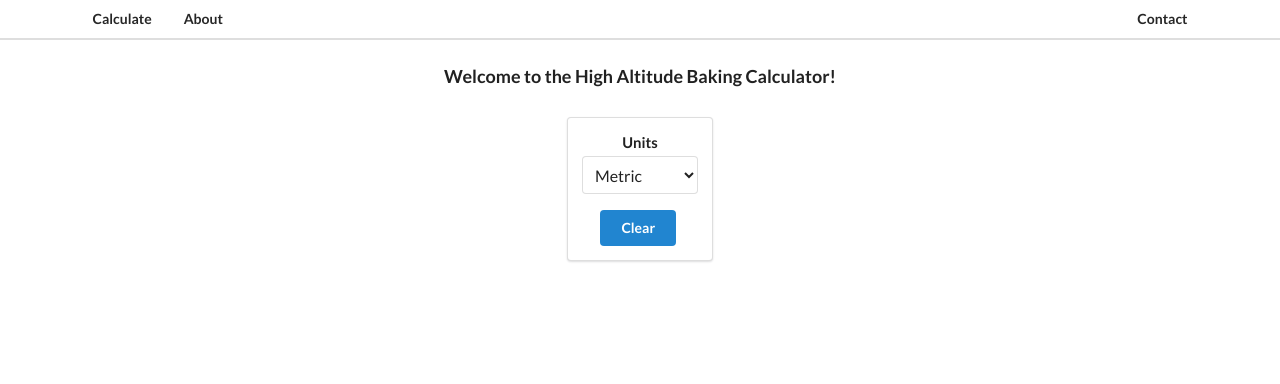
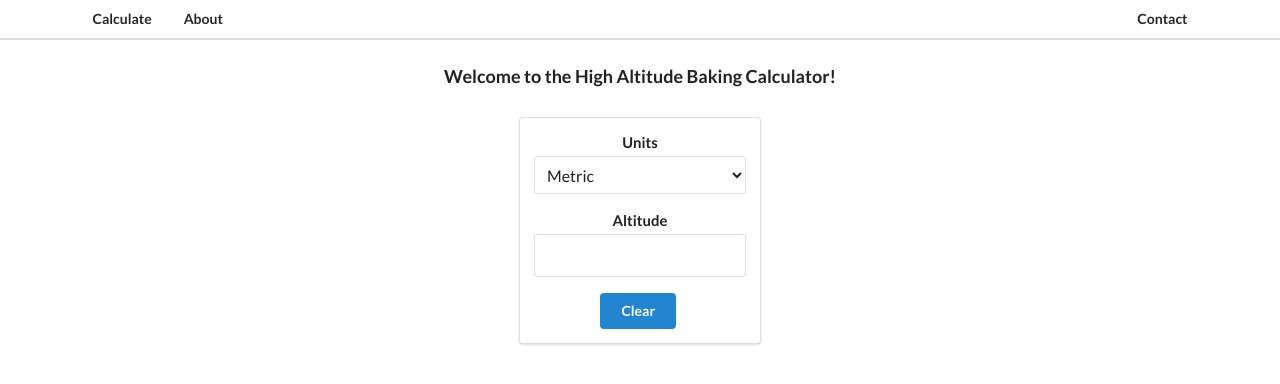
Before and after one commit to michaelmaryanoff/high-altitude-baking-calculator, a React (Create React App) app: page / in a window 1280 px wide. Shown: the top 384 px of the page. Built offline with nearby package versions, Linux system fonts and the light colour scheme.

Commit message:
Add altitude field

```diff
--- a/src/actions/index.js
+++ b/src/actions/index.js
@@ -1,9 +1,12 @@
-import { SELECT_UNIT, CLEAR_FORM } from './types';
-import { unitField } from '../components/form/inputTypes';
+import { SELECT_UNIT, CLEAR_FORM, SET_ALTITUDE } from './types';
+import { unitField, altitudeField } from '../components/form/inputTypes';
 
 export const handleDropDownInput = (inputId, inputValue) => dispatch => {
   if (inputId === unitField) {
     dispatch(selectUnit(inputValue));
+  }
+  if (inputId === altitudeField) {
+    dispatch(modifyAltitude(inputValue));
   }
 };
 
@@ -11,6 +14,10 @@ export const selectUnit = selectedUnit => {
   return { type: SELECT_UNIT, payload: selectedUnit };
 };
 
+export const modifyAltitude = altitude => {
+  return { type: SET_ALTITUDE, payload: altitude };
+};
+
 export const clearForm = () => {
   return { type: CLEAR_FORM };
 };
--- a/src/actions/types.js
+++ b/src/actions/types.js
@@ -1,3 +1,6 @@
 export const RESULTS = 'RESULTS';
 export const SELECT_UNIT = 'SELECT_UNIT';
+
+export const SET_ALTITUDE = 'SET_ALTITUDE'
+
 export const CLEAR_FORM = 'CLEAR_FORM';
--- a/src/components/form/CalculatorForm.js
+++ b/src/components/form/CalculatorForm.js
@@ -1,17 +1,19 @@
 import React, { useState } from 'react';
 import DropdownMenu from './DropdownMenu';
-import { unitField } from '../form/inputTypes';
+import { unitField, altitudeField } from '../form/inputTypes';
 
 import { clearForm } from '../../actions';
 
 import { useDispatch } from 'react-redux';
+import TextInputField from './TextInputField';
 
 const CalculatorForm = () => {
   const dispatch = useDispatch();
 
   const [unitFieldData, setUnitFieldData] = useState('metric');
+  const [altitudeFieldData, setAltitudeFieldDate] = useState('');
 
-  const defaults = { unitFieldDefault: 'metric' };
+  const defaults = { unitFieldDefault: 'metric', altitudeFieldDefault: '' };
 
   const unitDataSource = [
     { label: 'Metric', value: 'metric' },
@@ -22,8 +24,9 @@ const CalculatorForm = () => {
     event.preventDefault();
 
     // Set defaults in state
-    const { unitFieldDefault } = defaults;
+    const { unitFieldDefault, altitudeFieldDefault } = defaults;
     setUnitFieldData(unitFieldDefault);
+    setAltitudeFieldDate(altitudeFieldDefault);
 
     // Set defaults in Redux
     dispatch(clearForm());
@@ -35,7 +38,7 @@ const CalculatorForm = () => {
         <div className="ui segment">
           <form className="ui large form error">
             <div className="column">
-              <div className="fields">
+              <div className="one field">
                 <DropdownMenu
                   labelText="Units"
                   id={unitField}
@@ -44,7 +47,19 @@ const CalculatorForm = () => {
                   onChange={(id, value) => setUnitFieldData(value)}
                 />
               </div>
+              <div className="one field">
+                <TextInputField
+                  id={altitudeField}
+                  type="number"
+                  palceholder="Current altitude"
+                  value={altitudeFieldData}
+                  handleOnChange={event => setAltitudeFieldDate(event)}
+                  label="Altitude"
+                  min={0}
+                />
+              </div>
             </div>
+            <p />
             <button className="ui primary button" onClick={handleClear}>
               Clear
             </button>
--- /dev/null
+++ b/src/components/form/TextInputField.js
@@ -0,0 +1,35 @@
+import React from 'react';
+
+import { useDispatch } from 'react-redux';
+
+import { handleDropDownInput } from '../../actions';
+
+const TextInputField = props => {
+  const dispatch = useDispatch();
+
+  const handleUserInput = event => {
+    const { id, value } = event.target;
+    dispatch(handleDropDownInput(id, value));
+    props.handleOnChange(value);
+  };
+
+  return (
+    <div className="field">
+      <label>{props.label}</label>
+      <input
+        type={props.type}
+        id={props.id}
+        placeholder={props.placeholder}
+        onChange={handleUserInput}
+        value={props.value}
+        label={props.value}
+        min={props.min}
+      />
+
+      {/* Optional error */}
+      <div>{props.children}</div>
+    </div>
+  );
+};
+
+export default TextInputField;
--- a/src/components/form/inputTypes.js
+++ b/src/components/form/inputTypes.js
@@ -1 +1,2 @@
-export const unitField = 'unitField'
+export const unitField = 'unitField';
+export const altitudeField = 'altitudeField';
--- a/src/reducers/calculationFormReducer.js
+++ b/src/reducers/calculationFormReducer.js
@@ -1,11 +1,13 @@
-import { RESULTS, SELECT_UNIT, CLEAR_FORM } from '../actions/types';
+import { RESULTS, SELECT_UNIT, CLEAR_FORM, SET_ALTITUDE } from '../actions/types';
 
-const INITIAL_STATE = { results: null, unit: 'metric' };
+const INITIAL_STATE = { results: null, unit: 'metric', altitude: 0 };
 
 export default (state = INITIAL_STATE, action) => {
   switch (action.type) {
     case SELECT_UNIT:
       return { ...state, unit: action.payload };
+    case SET_ALTITUDE:
+      return { ...state, altitude: action.payload };
     case CLEAR_FORM:
       return { ...state, ...INITIAL_STATE };
     case RESULTS:
```
Also changed, not shown: src/components/form/InputField.js (deleted), src/components/form/OutputField.js (deleted), src/components/form/TextField.js (deleted).
